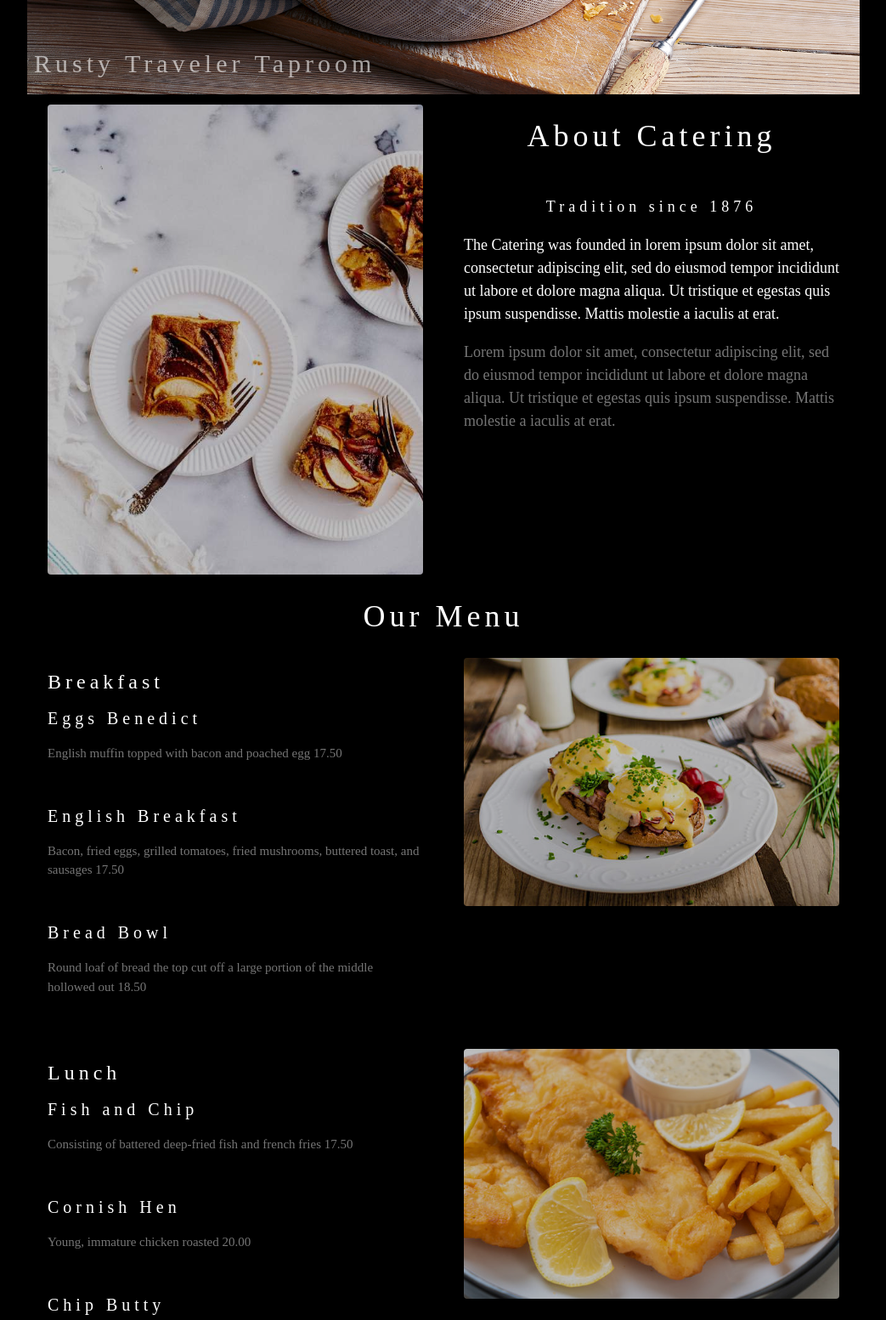
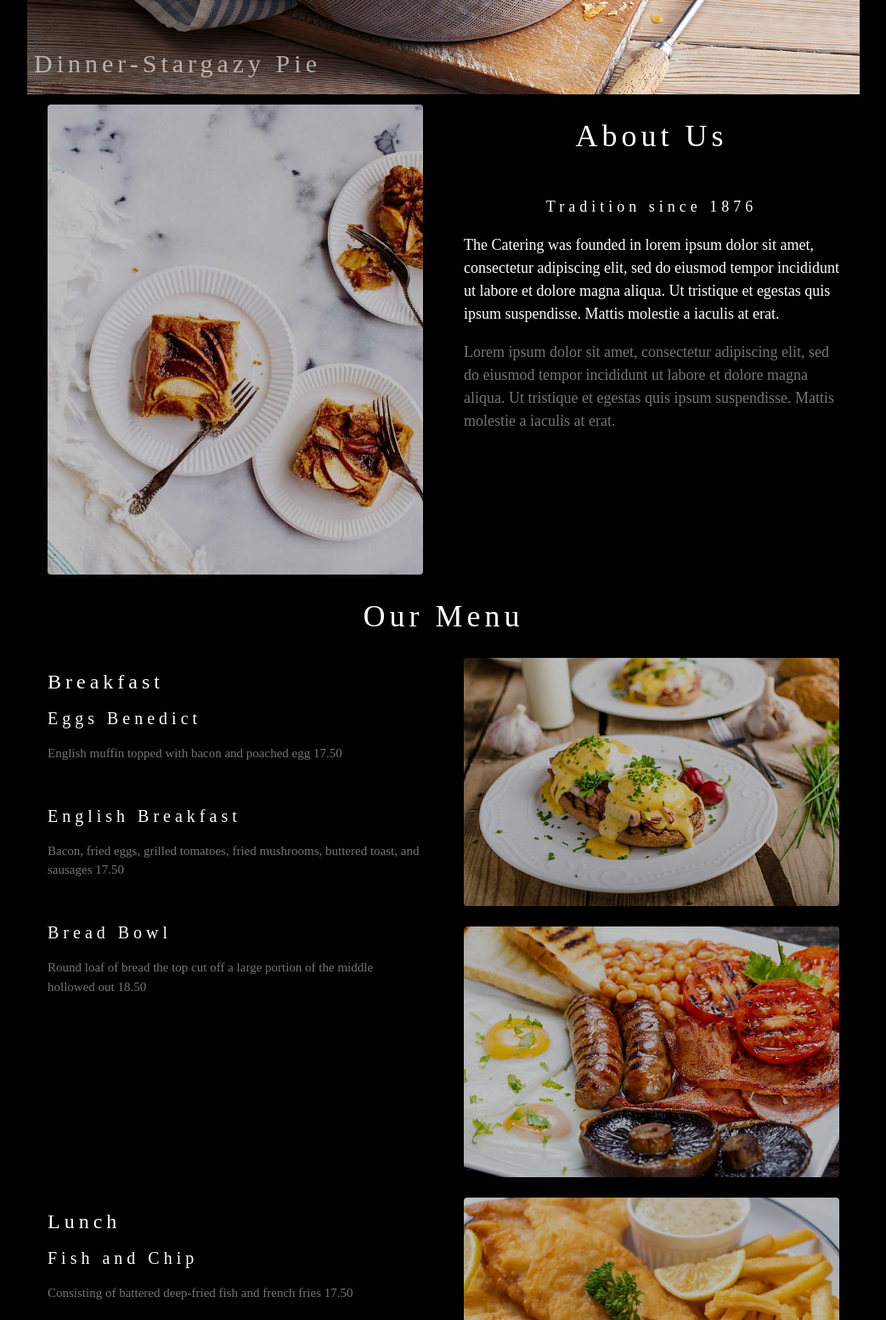
Before and after one commit to sera-h2024/COMD-2451-restaurant-website, a plain HTML site: page index.html in a window 1280 px wide. Shown: the part 440-1993 px from the top of the page at 85% size, without its empty margins (118-1161 px from the left). Drawn offline with nearby package versions, Linux system fonts and the light colour scheme; a web font is replaced by a local one.

Commit message:
Add files via upload

```diff
--- a/index.html
+++ b/index.html
@@ -2,7 +2,7 @@
 <html lang="en">
     <head>
         <meta charset="UTF-8">
-        <title>Catering</title>
+        <title>Rusty Traveler Taproom</title>
         <meta name="viewport" content="width=device-width,initial-scale=1">
         <link rel="preconnect" href="https://fonts.googleapis.com">
         <link rel="preconnect" href="https://fonts.gstatic.com" crossorigin>
@@ -33,7 +33,7 @@
         <img src="assets/stargazy_pie.jpg" alt="Catering" style="width:100%">
 
         <div id="hero" class="w3-display-bottomleft w3-padding-small w3-opacity w3-hide-small">
-        <h2>Rusty Traveler Taproom</h2>
+        <h2>Dinner-Stargazy Pie</h2>
         </div>
 
         </div>
@@ -48,7 +48,7 @@
         </div>
 
         <div class="w3-half w3-padding-large">
-        <h1 class="w3-center">About Catering</h1><br>
+        <h1 class="w3-center">About Us</h1><br>
         <h5 class="w3-center">Tradition since 1876</h5>
         <p class="w3-large">
         The Catering was founded in lorem ipsum dolor sit amet, consectetur adipiscing elit, sed do eiusmod tempor incididunt ut labore et dolore magna aliqua. Ut tristique et egestas quis ipsum suspendisse. Mattis molestie a iaculis at erat.</p>
@@ -84,6 +84,9 @@
         <div class="w3-col l6 m6 w3-padding-large">
         <img src="assets/egg_benedict.jpg" class="w3-round w3-image w3-opacity-min" alt="Menu" style="width:100%">
         </div>
+        <div class="w3-col l6 m6 w3-padding-large">
+        <img src="assets/eng_breakfast.jpg" class="w3-round w3-image w3-opacity-min" alt="Menu" style="width:100%">
+        </div>
 
         </div>
         <div id="menu" class="w3-padding-top-64">
@@ -111,6 +114,9 @@
             <div class="w3-col l6 m6 w3-padding-large">
             <img src="assets/fish_chips.jpg" class="w3-round w3-image w3-opacity-min" alt="Menu" style="width:100%">
             </div>
+            <div class="w3-col l6 m6 w3-padding-large">
+            <img src="assets/corn_hen.jpg" class="w3-round w3-image w3-opacity-min" alt="Menu" style="width:100%">
+            </div>
 
             </div>
             <div id="menu" class="w3-padding-top-64">
@@ -137,6 +143,9 @@
 
                 <div class="w3-col l6 m6 w3-padding-large">
                 <img src="assets/beef_well.jpg" class="w3-round w3-image w3-opacity-min" alt="Menu" style="width:100%">
+                </div>
+                <div class="w3-col l6 m6 w3-padding-large">
+                <img src="assets/shepherd_pie.jpg" class="w3-round w3-image w3-opacity-min" alt="Menu" style="width:100%">
                 </div>
 
                 </div>
```
